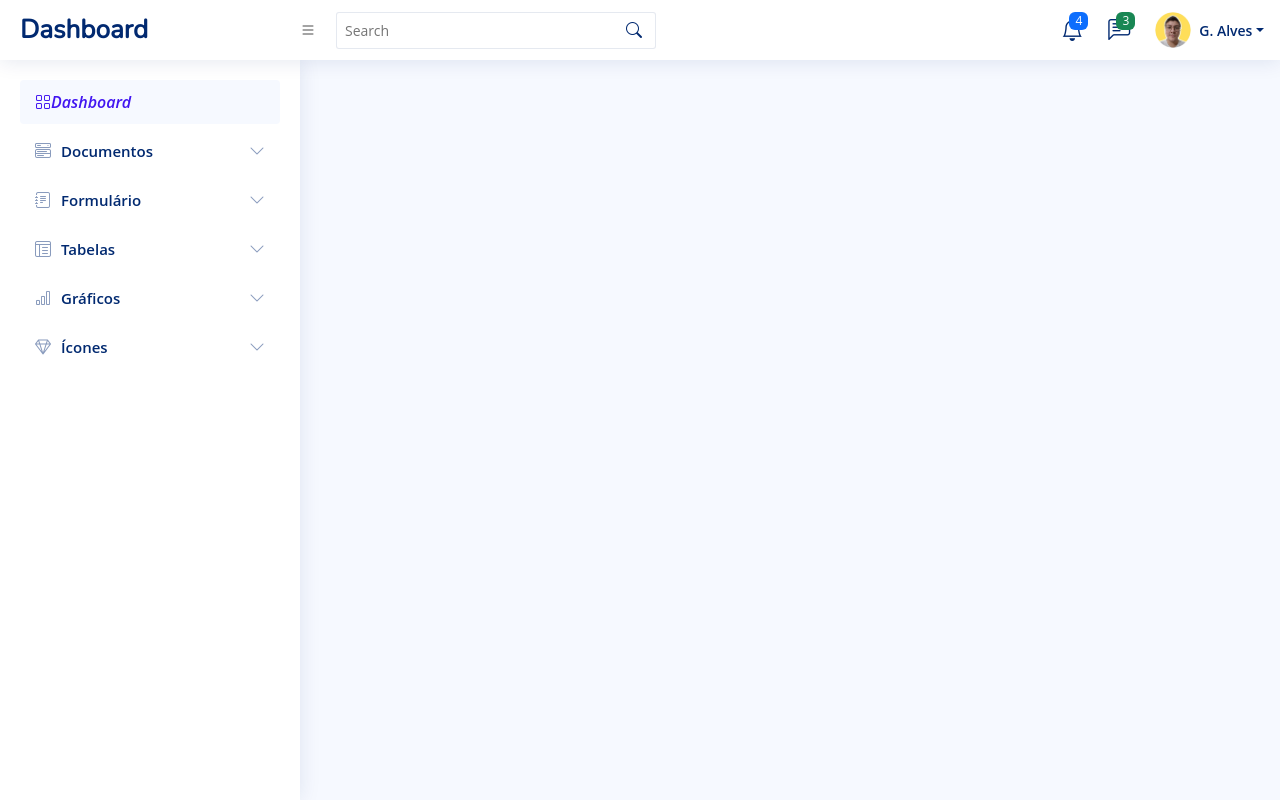
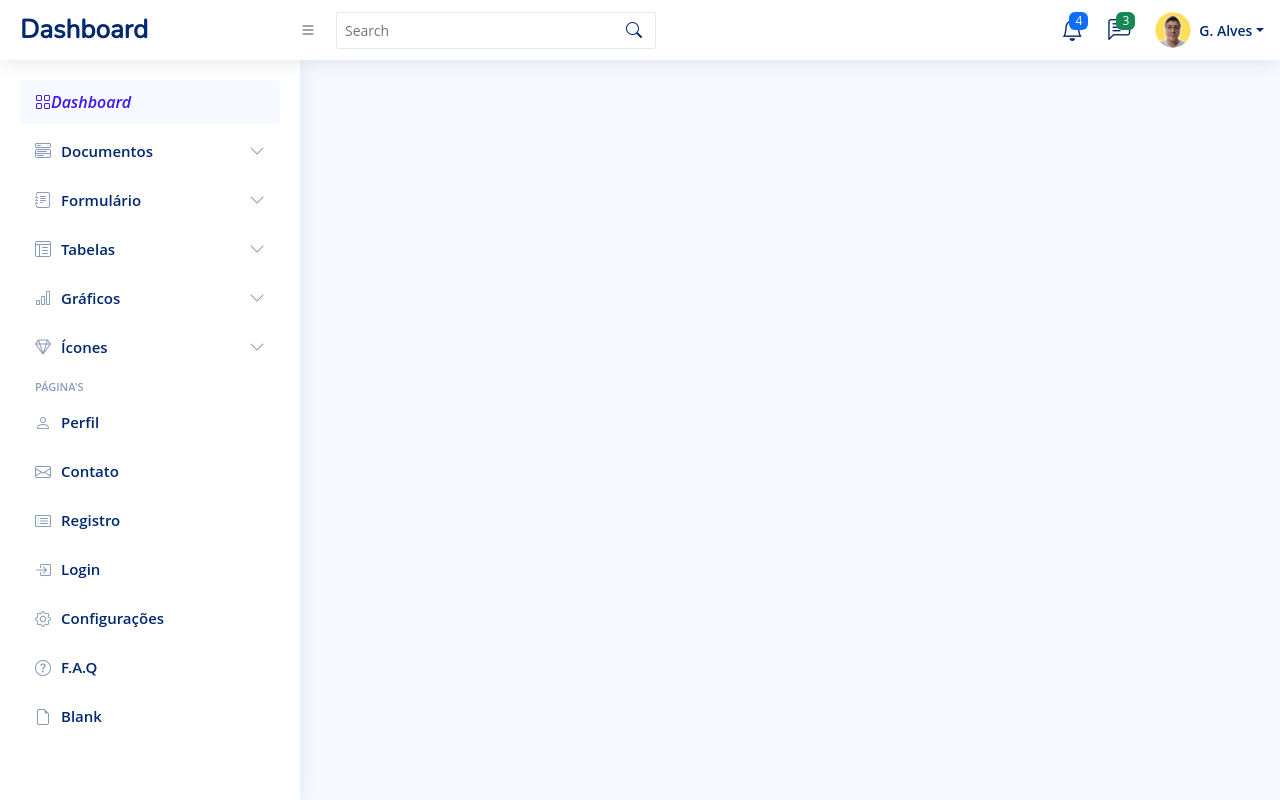
Before and after one commit to Gabriemon/dashboard-react, a React (Create React App) app: page / in a window 1280 px wide. Built offline with nearby package versions, Linux system fonts and the light colour scheme.

Commit message:
Desenvolvimento

```diff
--- a/src/Components/SideBar.jsx
+++ b/src/Components/SideBar.jsx
@@ -1,5 +1,7 @@
 import React from 'react';
 import './sideBar.css';
+import navList from '../Data/navItem';
+import NavItem from './navItem';
 
 function SideBar() {
   return (
@@ -190,6 +192,11 @@ function SideBar() {
         </li>
       </ul>
     </li>
+
+    <li className='nav-heading'>Página's</li>
+    {navList.map(nav=>(
+      <NavItem key={nav._id} nav={nav} />
+    ))}
   </ul>
 </aside>
   )
--- /dev/null
+++ b/src/Components/navItem.jsx
@@ -0,0 +1,14 @@
+import React from 'react'
+
+function NavItem({nav}) {
+  return (
+    <li className='nav-item' key={nav._id}>
+        <a className='nav-link collapsed' href='#'>
+          <i className={nav.icon}></i>
+          <span>{nav.name}</span>
+        </a>
+      </li>
+  )
+}
+
+export default NavItem;
--- /dev/null
+++ b/src/Data/navItem.js
@@ -0,0 +1,39 @@
+const navList = [
+    {
+        _id: 1,
+        name: 'Perfil',
+        icon: 'bi bi-person',
+    },
+    {
+        _id: 2,
+        name: 'Contato',
+        icon: 'bi bi-envelope',
+    },
+    {
+        _id: 3,
+        name: 'Registro',
+        icon: 'bi bi-card-list',
+    },
+    {
+        _id: 4,
+        name: 'Login',
+        icon: 'bi bi-box-arrow-in-right',
+    },
+    {
+        _id: 5,
+        name: 'Configurações',
+        icon: 'bi bi-gear',
+    },
+    {
+        _id: 6,
+        name: 'F.A.Q',
+        icon: 'bi bi-question-circle',
+    },
+    {
+        _id: 7,
+        name: 'Blank',
+        icon: 'bi bi-file-earmark',
+    },
+];
+
+export default navList;
```
